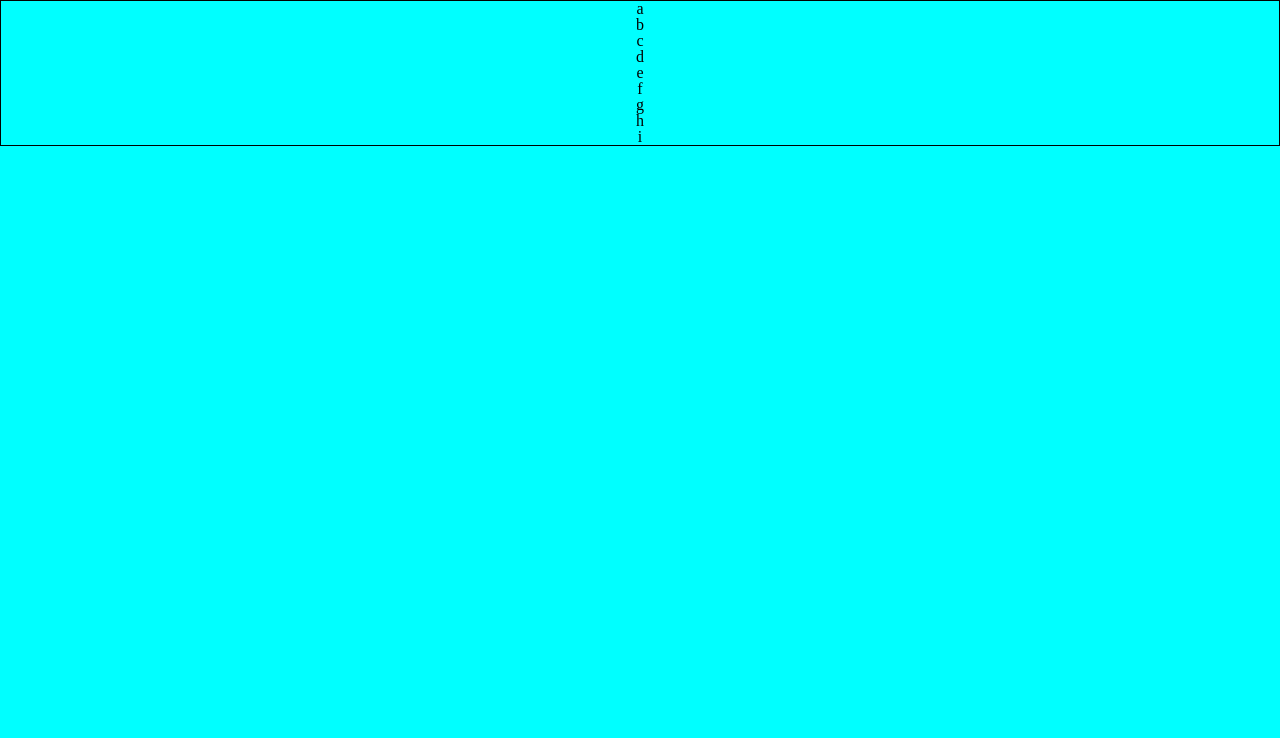
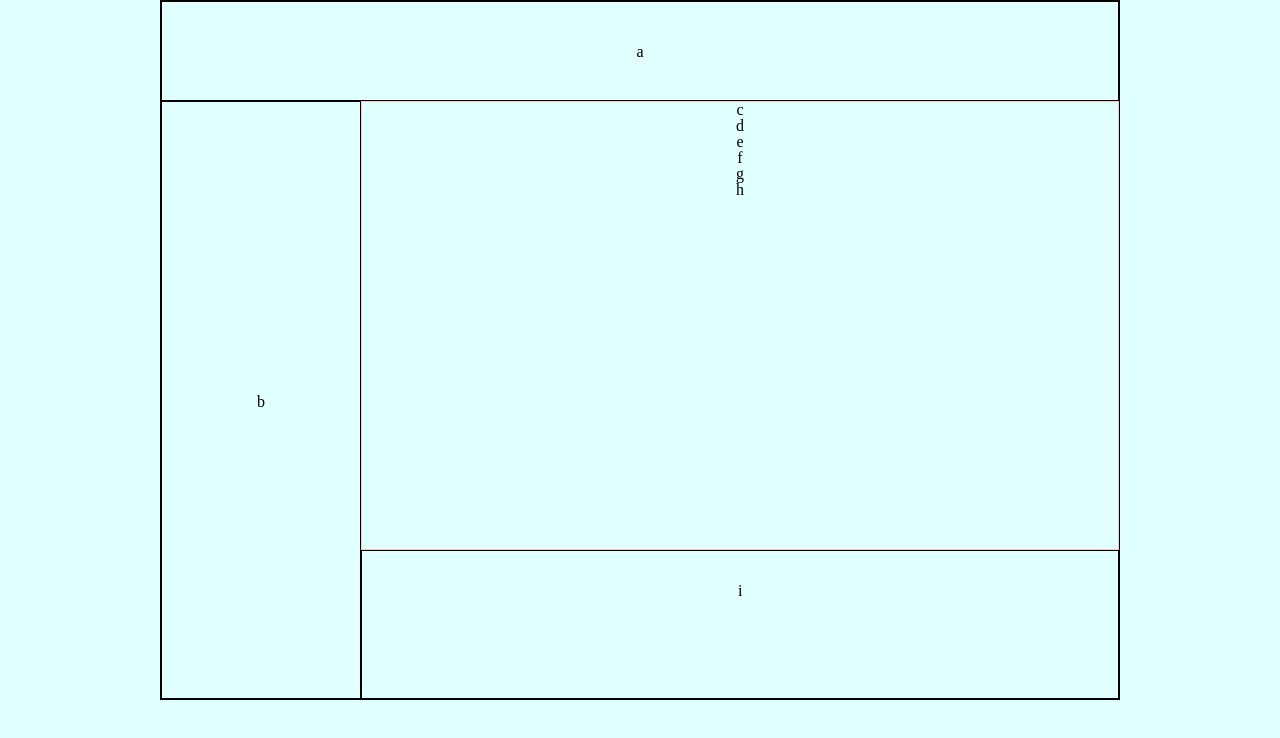
Before and after one commit to vijayetar/lab-01, a plain HTML site: page index.html in a window 1280 px wide. Drawn offline with Linux system fonts and the light colour scheme.

Commit message:
desktop layout basics completed

```diff
--- a/css/base.css
+++ b/css/base.css
@@ -3,6 +3,7 @@ body {
   background-color: aqua;
   border: 1px solid black;
   text-align: center;
+  margin: auto;
 }
 
 @media (min-width: 480px) and (max-width: 767px) {
--- a/css/layout.css
+++ b/css/layout.css
@@ -1,15 +1,53 @@
-body {
+@media all and (min-width: 768px) {
+  * {
+    box-sizing: border-box;
+  }
+  body {background-color: lightcyan;
+    margin: auto;
+    width: 960px;
+    height: 700px;
+  }
+  header {
+    margin:auto;
+    border: 1px solid black;
+    height: 14.3%;
+    line-height: 100px;
+  }
+  aside {
+    float:left;
+    width: 200px;
+    border: 1px solid black;
+    height: 85.7%;
+    line-height: 600px;
+  }
+  main {
+    height: 64.3%;
+    border: 1px solid pink;
+    overflow: hidden;
+  }
+
+  footer {
+    float:right;
+    width: 79.1%;
+    height: 21.4%;
+    border: 1px solid black;
+    line-height: 80px;
+  }
+
+
+
 }
 
 @media (min-width: 480px) and (max-width: 767px) {
+  * {
+    box-sizing: border-box;
+  }
   body {
     margin: auto;
     width: 480px;
     height: 1055px;
-    box-sizing: border-box;
   }
   header {
-    box-sizing: border-box;
     margin:auto;
     border: 1px solid black;
     height: 7.1%;
@@ -21,37 +59,31 @@ body {
     border: 1px solid black;
     height: 14.2%;
     line-height: 150px;
-    box-sizing: border-box;
 
   }
   main {
     height: 71%;
-    box-sizing: border-box;
 
   }
   section {
-    box-sizing: border-box;
+    height: 33.3%;
     margin:auto;
-    height: 33.3%;
     overflow: hidden;
   }
 
   article {
-    box-sizing: border-box;
     margin: auto;
     border: 1px solid black;
     height: 50%;
     line-height: 125px;
   }
   .squares {
-    box-sizing: border-box;
     margin: auto;
     width: 100%;
     line-height: 250px;
   }
 
   div {
-    box-sizing: border-box;
     border: 1px solid black;
     width: 50%;
     height: 100%;
@@ -67,7 +99,6 @@ body {
 
 
   footer {
-    box-sizing: border-box;
     border: 1px solid black;
     /* height: 7.6%; */
     line-height: 80px;
```
